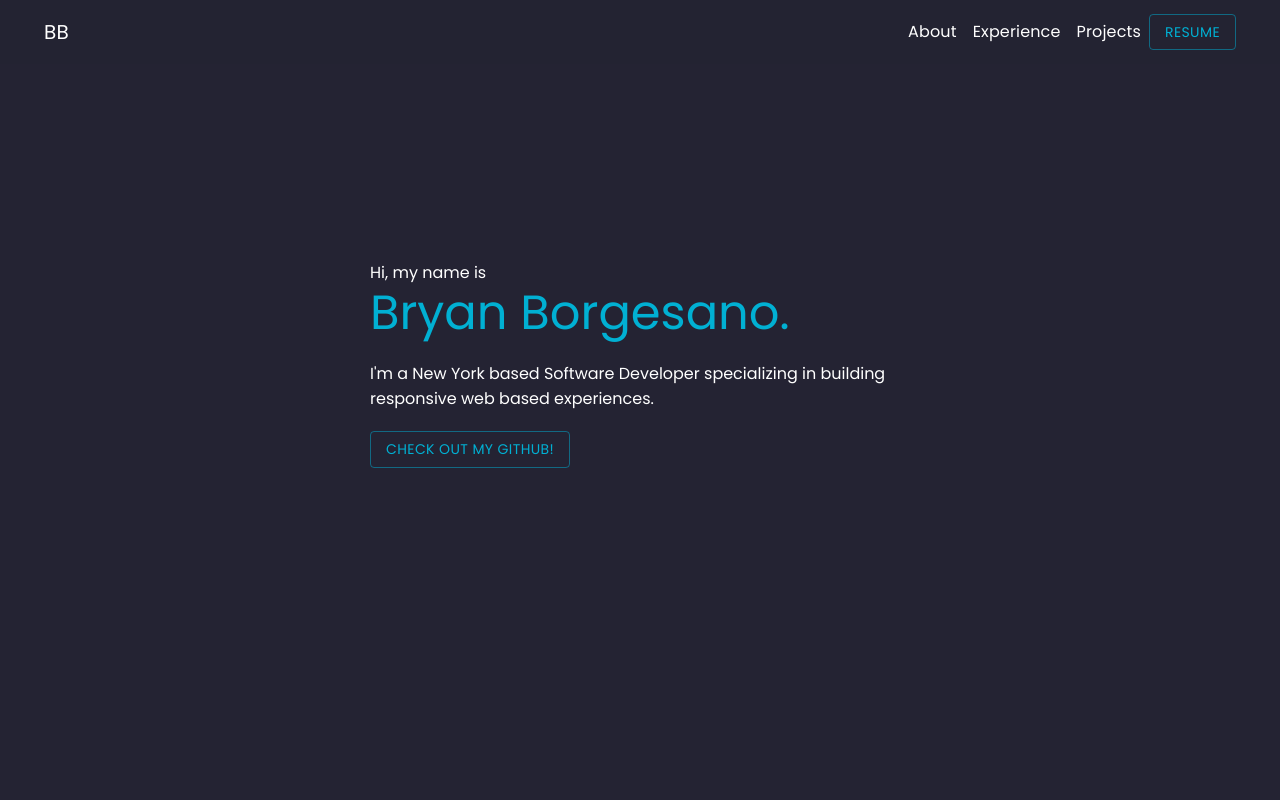
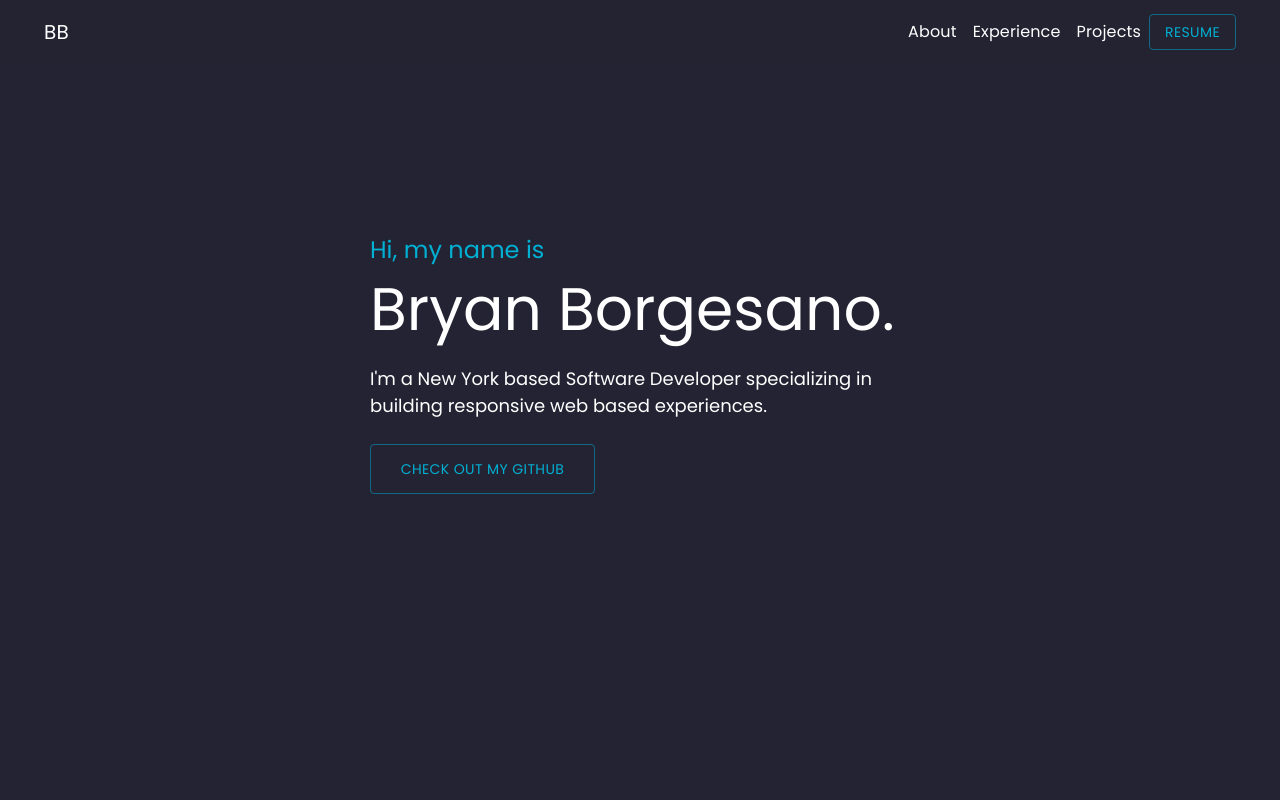
Before and after one commit to BryanBorge/portfolio-2.0, a React (Create React App) app: page / in a window 1280 px wide. Shown: the top 800 px of the page. Built offline with nearby package versions, Linux system fonts and the light colour scheme.

Commit message:
Adjust font size

```diff
--- a/src/Pages/Landing.js
+++ b/src/Pages/Landing.js
@@ -7,20 +7,20 @@ const Landing = () => {
   return (
     <Box display="flex" alignItems="center" justifyContent="center" sx={{ ml: 10, mr: 10, mt: 5, mb: 20 }}>
       <div style={{ display: "flex", flexDirection: "column", alignItems: "flex-start", height: "100%" }}>
-        <Typography variant="p" style={{ marginBottom: "0" }}>
+        <Typography variant="h5" gutterBottom color="secondary">
           Hi, my name is
         </Typography>
-        <Typography variant="h3" style={{ marginTop: "0", marginBottom: "0" }} color="secondary">
+        <Typography variant="h3" style={{ fontSize: "60px" }} gutterBottom>
           Bryan Borgesano.
         </Typography>
-        <div style={{ maxWidth: "540px", marginTop: "20px", marginBottom: "20px" }}>
+        <div style={{ maxWidth: "540px", paddingBottom: "25px" }}>
           <Typography variant="p">
             I'm a New York based Software Developer specializing in building responsive web based experiences.
           </Typography>
         </div>
         <a href="https://github.com/BryanBorge" target="_blank" rel="noopener">
-          <Button color="secondary" variant="outlined">
-            Check out my GitHub!
+          <Button color="secondary" variant="outlined" style={{ width: "225px", height: "50px" }}>
+            Check out my GitHub
           </Button>
         </a>
       </div>
--- a/src/theme/theme.js
+++ b/src/theme/theme.js
@@ -29,7 +29,7 @@ export const theme = {
     },
     p: {
       fontFamily: "Poppins",
-      fontSize: "16px",
+      fontSize: "18px",
       color: "#FFFFFF",
     },
     subtitle1: {
@@ -42,6 +42,7 @@ export const theme = {
     },
     body1: {
       fontFamily: "Poppins",
+      fontSize: "16px",
       color: "#FFFFFF",
     },
     body2: {
```
